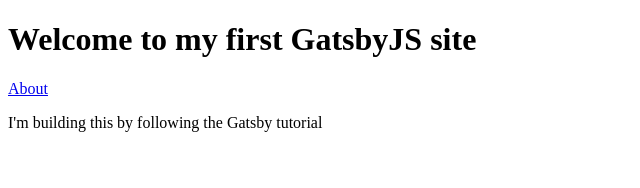
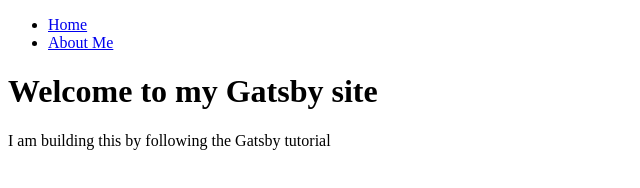
Before and after one commit to LiquidN2/gatsby-tutorial-blog, a Gatsby site: page / in a window 1280 px wide. Shown: the whole page, without its empty margins (0-640 px from the left). Built offline with nearby package versions, Linux system fonts and the light colour scheme; Gatsby itself is replaced by a stand-in of ours.

Commit message:
added reusable layout component

```diff
--- /dev/null
+++ b/src/components/layout.tsx
@@ -0,0 +1,30 @@
+import * as React from 'react';
+import { Link } from 'gatsby';
+
+interface LayoutProps {
+  pageTitle: string;
+  children?: React.ReactNode;
+}
+
+const Layout = ({ pageTitle, children }: LayoutProps) => {
+  return (
+    <div>
+      <nav>
+        <ul>
+          <li>
+            <Link to="/">Home</Link>
+          </li>
+          <li>
+            <Link to="/about">About Me</Link>
+          </li>
+        </ul>
+      </nav>
+      <main>
+        <h1>{pageTitle}</h1>
+        {children}
+      </main>
+    </div>
+  );
+};
+
+export default Layout;
--- a/src/pages/index.tsx
+++ b/src/pages/index.tsx
@@ -1,16 +1,15 @@
-import React from 'react';
-import { HeadFC, Link } from 'gatsby';
+import * as React from 'react';
+import { HeadFC } from 'gatsby';
+import Layout from '../components/layout';
 
 const IndexPage = () => {
   return (
-    <main>
-      <h1>Welcome to my first GatsbyJS site</h1>
-      <Link to="/about">About</Link>
-      <p>I'm building this by following the Gatsby tutorial</p>
-    </main>
+    <Layout pageTitle="Welcome to my Gatsby site">
+      <p>I am building this by following the Gatsby tutorial</p>
+    </Layout>
   );
 };
 
+export const Head: HeadFC = () => <title>Home Page</title>;
+
 export default IndexPage;
-
-export const Head: HeadFC = () => <title>Home Page</title>;
```
Also changed, not shown: src/pages/about.tsx (+5 -6 lines).
